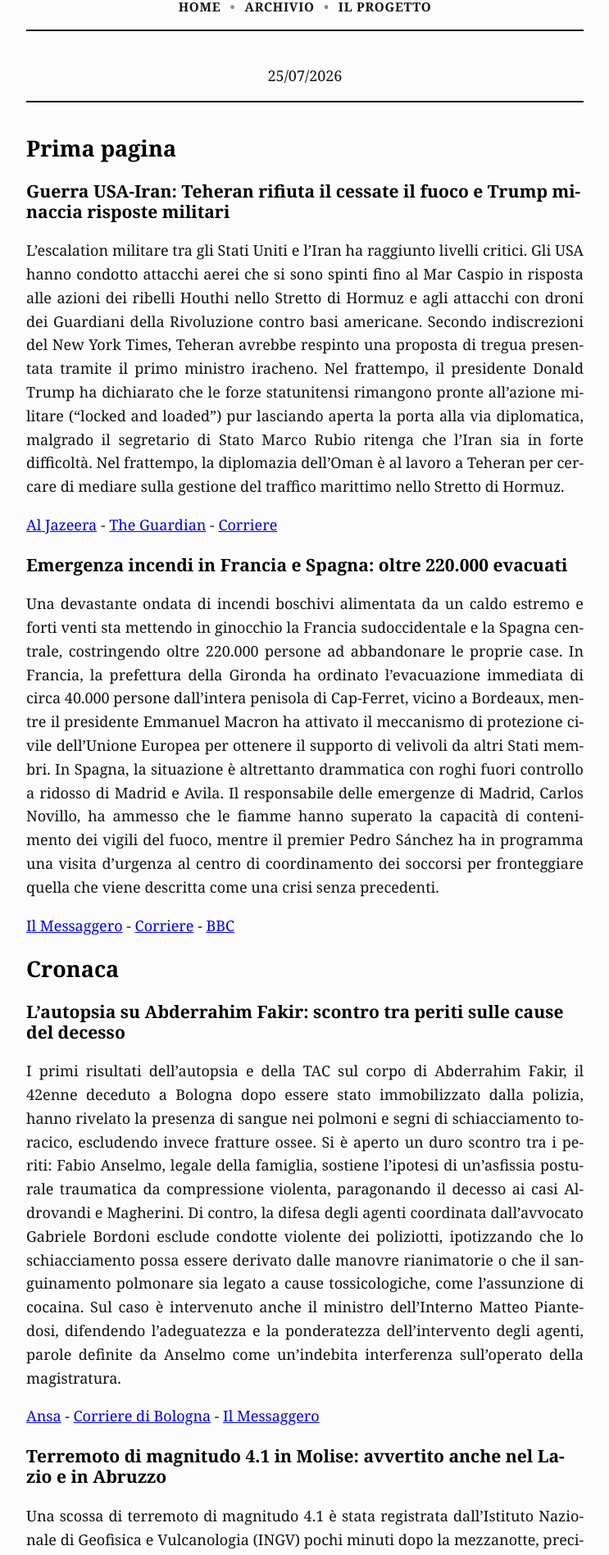
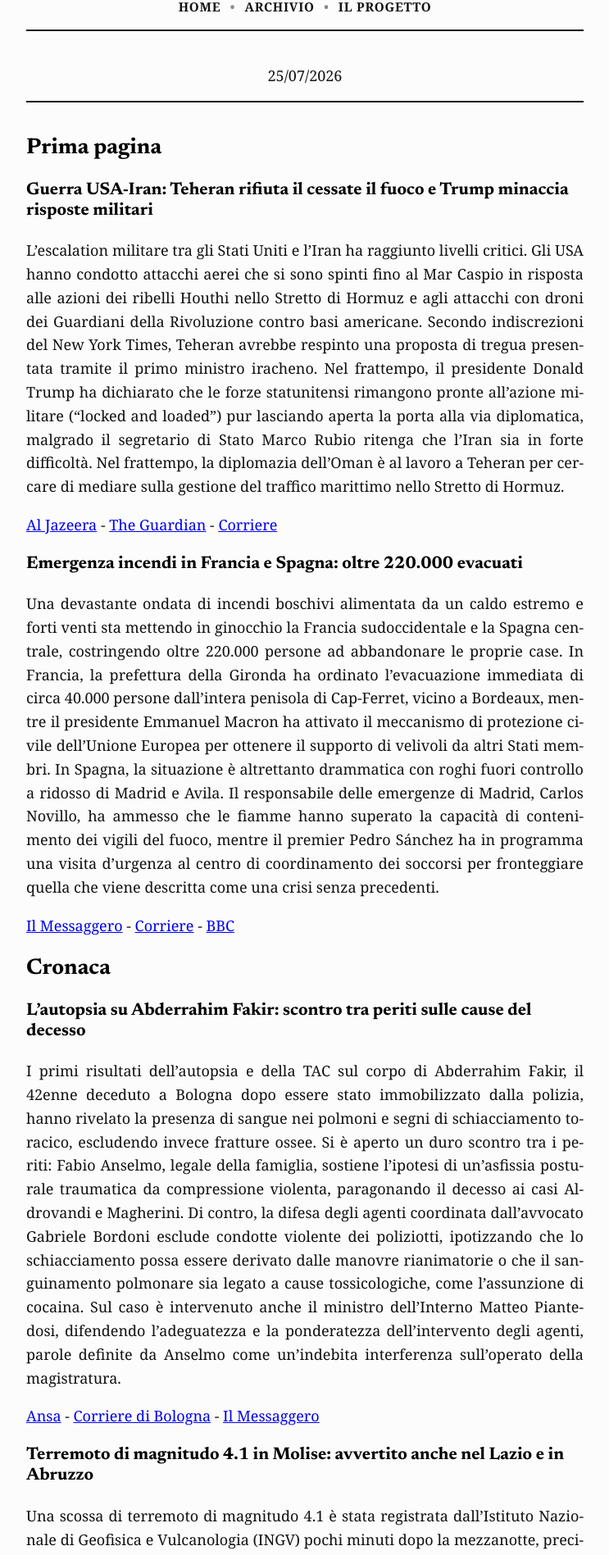
Before and after one commit to mastro35/6am-news-IT, a Jekyll site: the page built from index.html, in a window 1280 px wide. Shown: the part 248-2145 px from the top of the page at 82% size, without its empty margins (268-1011 px from the left). Built offline with Jekyll 4.4.1, drawn with Linux system fonts in a browser that asks for light colours; some web fonts are replaced.

Commit message:
Enhance font loading in default layout
Added preconnect links and a new font stylesheet for Newsreader.

```diff
--- a/_layouts/default.html
+++ b/_layouts/default.html
@@ -6,6 +6,11 @@
     <title>{% if page.title %}{{ page.title }} - {% endif %}{{ site.title }}</title>
     <link rel="preconnect" href="https://fonts.googleapis.com">
     <link rel="preconnect" href="https://fonts.gstatic.com" crossorigin>
+
+    <link rel="preconnect" href="https://fonts.googleapis.com">
+    <link rel="preconnect" href="https://fonts.gstatic.com" crossorigin>
+    <link href="https://fonts.googleapis.com/css2?family=Newsreader:opsz,wght@6..72,400;6..72,600;6..72,700&display=swap" rel="stylesheet">
+
     <link href="https://fonts.googleapis.com/css2?family=Playfair+Display:ital,wght@0,700;1,400&display=swap" rel="stylesheet">
     <link rel="stylesheet" href="{{ '/assets/css/main.css' | relative_url }}">
 
```
